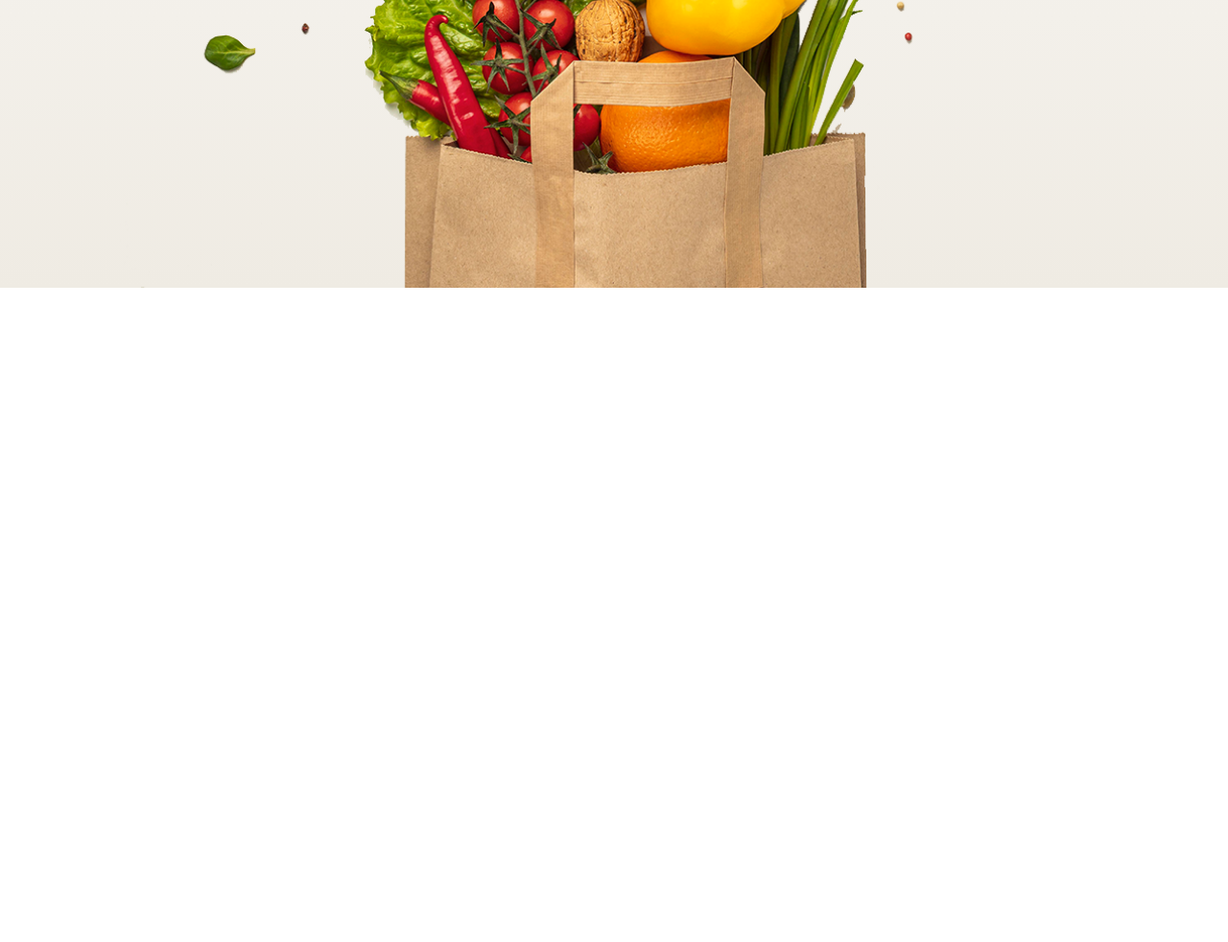
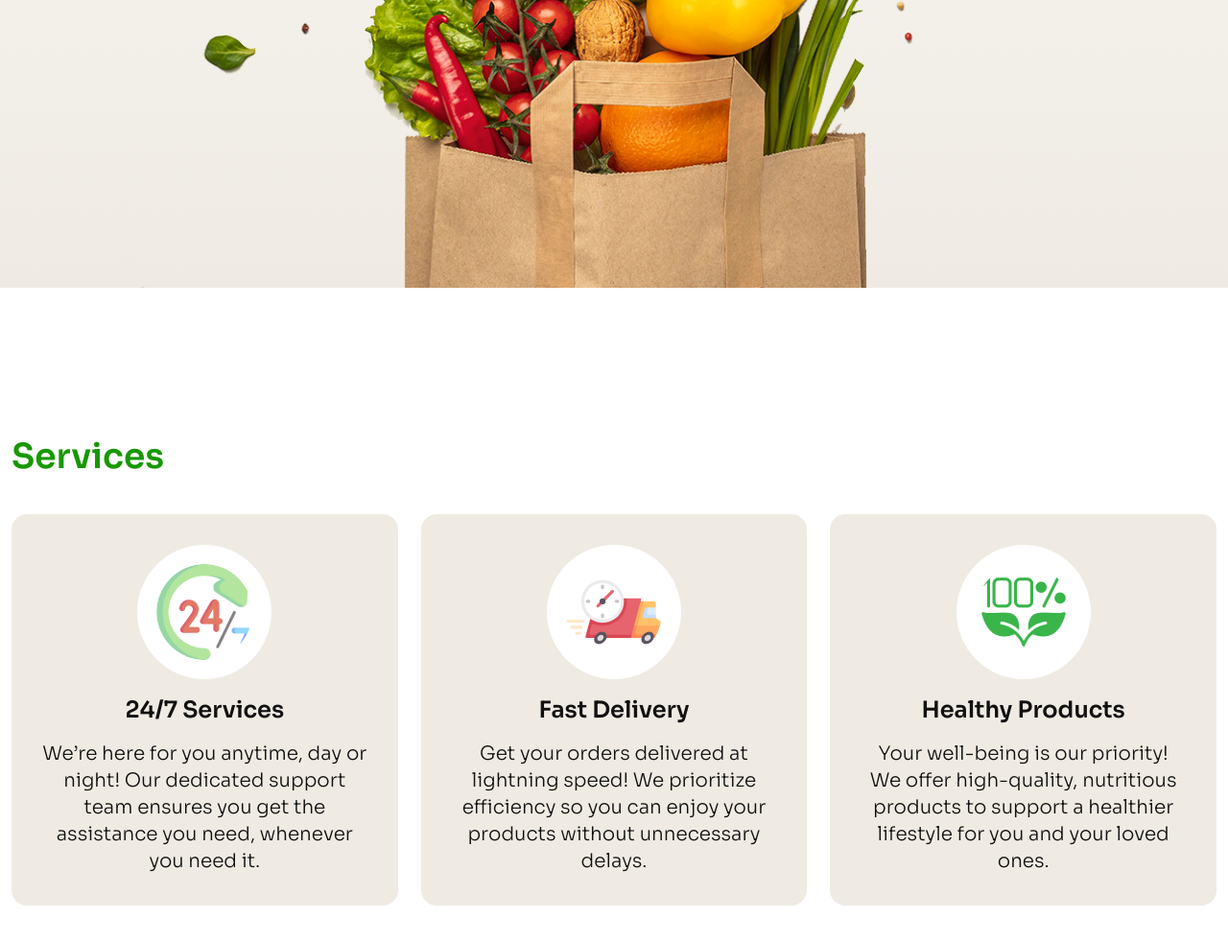
Before and after one commit to code-shams/natures-platter-a3, a plain HTML site: page index.html in a window 1280 px wide. Shown: the part 1055-2037 px from the top of the page at 96% size. Before the commit the page ends 1355 px from the top, so only its background shows below. Drawn offline with nearby package versions, Linux system fonts and the light colour scheme.

Commit message:
services section - complete

```diff
--- a/index.html
+++ b/index.html
@@ -129,6 +129,31 @@
                     </div>
                 </div>
             </section>
+            <!-- 🌟🌟 <==> Services Section <==> 🌟🌟 -->
+            <section class="max-w-screen-xl mx-auto mb-20 p-3">
+                <h2 class="text-primary-color font-semibold text-2xl lg:text-4xl mt-20 lg:mt-36 mb-10">Services</h2>
+                <!-- Cards Container -->
+                <div class="grid grid-cols-1 lg:grid-cols-3 gap-6">
+                    <!-- Card1 -->
+                    <div class="p-8 bg-secondary-color rounded-2xl flex flex-col items-center gap-4">
+                        <img class="p-5 bg-white rounded-full" src="./assets/service.png" alt="">
+                        <h3 class="text-2xl font-semibold text-[#111111]">24/7 Services </h3>
+                        <p class="text-[#111111] text-xl font-light text-center">We’re here for you anytime, day or night! Our dedicated support team ensures you get the assistance you need, whenever you need it.</p>
+                    </div>
+                    <!-- Card2 -->
+                    <div class="p-8 bg-secondary-color rounded-2xl flex flex-col items-center gap-4">
+                        <img class="p-5 bg-white rounded-full" src="./assets/delivery.png" alt="">
+                        <h3 class="text-2xl font-semibold text-[#111111]">Fast Delivery</h3>
+                        <p class="text-[#111111] text-xl font-light text-center">Get your orders delivered at lightning speed! We prioritize efficiency so you can enjoy your products without unnecessary delays.</p>
+                    </div>
+                    <!-- Card3 -->
+                    <div class="p-8 bg-secondary-color rounded-2xl flex flex-col items-center gap-4">
+                        <img class="p-5 bg-white rounded-full" src="./assets/healthy.png" alt="">
+                        <h3 class="text-2xl font-semibold text-[#111111]">Healthy Products</h3>
+                        <p class="text-[#111111] text-xl font-light text-center">Your well-being is our priority! We offer high-quality, nutritious products to support a healthier lifestyle for you and your loved ones.</p>
+                    </div>
+                </div>
+            </section>
         </header>
         <main></main>
         <footer></footer>
```
